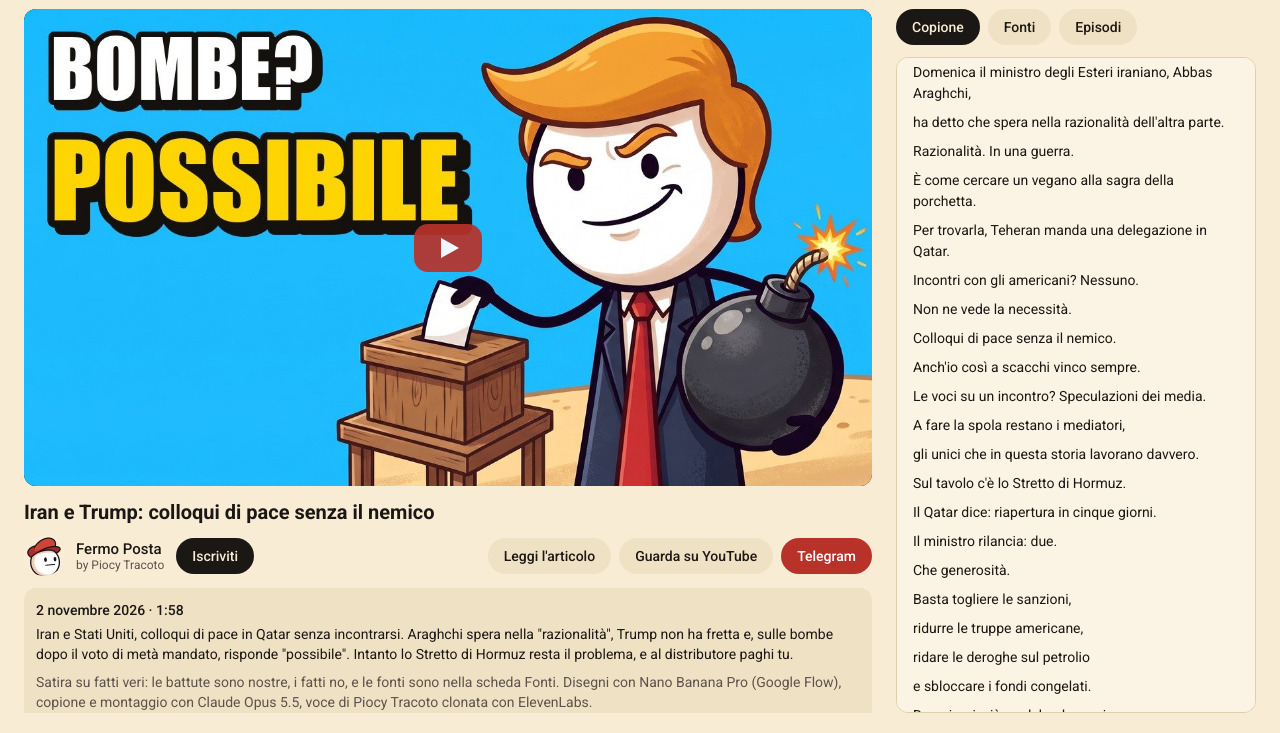
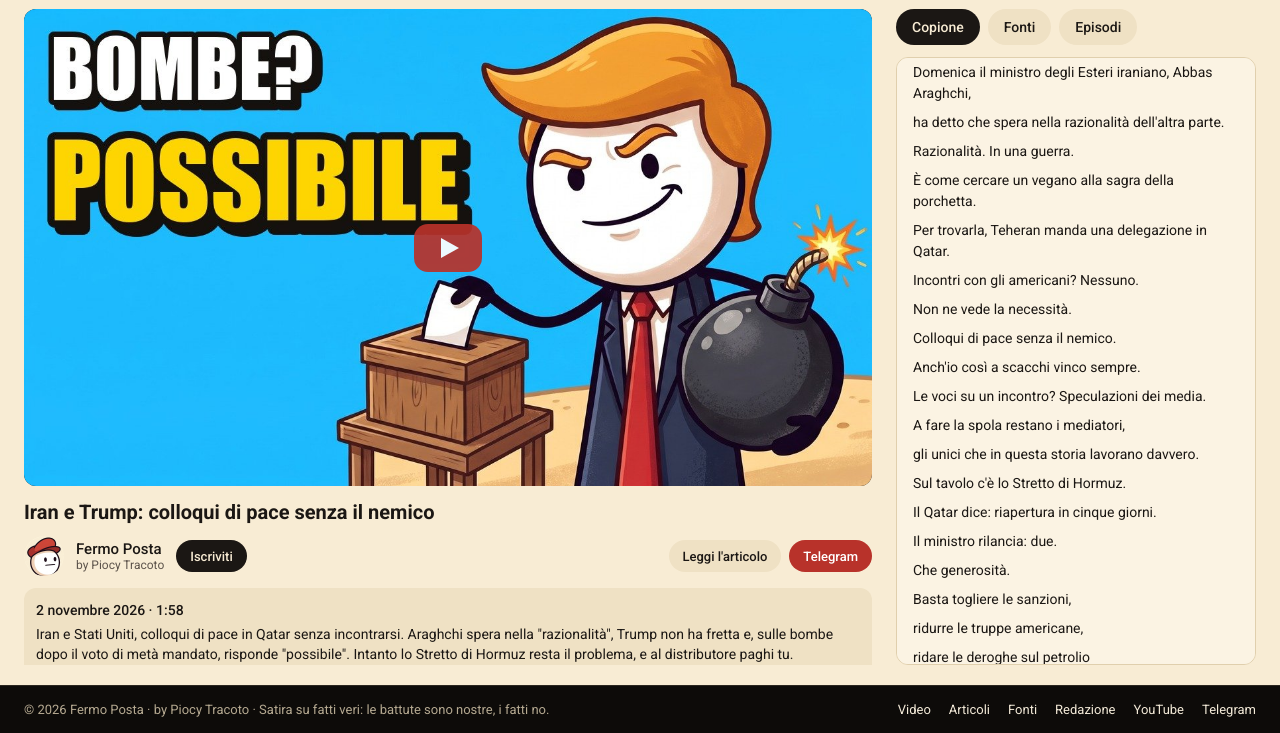
Before and after one commit to fracabu/fermoposta, a plain HTML site: page iran-e-trump-colloqui-di-pace-senza-il-nemico.html in a window 1280 px wide. Shown: the part 67-800 px from the top of the page. Drawn offline with Linux system fonts and the light colour scheme.

Commit message:
Footer con sezioni e canali; riga del canale più compatta
Co-Authored-By: Claude Opus 5.5 <noreply@anthropic.com>

```diff
--- a/iran-e-trump-colloqui-di-pace-senza-il-nemico.html
+++ b/iran-e-trump-colloqui-di-pace-senza-il-nemico.html
@@ -33,7 +33,6 @@
         <a class="pillola piena" href="https://www.youtube.com/@FermoPosta?sub_confirmation=1" rel="noopener">Iscriviti</a>
         <span class="destra">
           <a class="pillola" href="iran-e-trump-colloqui-di-pace-senza-il-nemico-articolo.html">Leggi l'articolo</a>
-          <a class="pillola" href="https://youtu.be/FnhVsHf-Eoc" rel="noopener">Guarda su YouTube</a>
           <a class="pillola rossa" href="https://t.me/FermoPostaTV" rel="noopener">Telegram</a>
         </span>
       </div>
@@ -65,6 +64,13 @@
   </aside>
 </div>
 </main>
+<footer class="piede">
+  <p>© 2026 Fermo Posta · by Piocy Tracoto · <span class="nota-piede">Satira su fatti veri: le battute sono nostre, i fatti no.</span></p>
+  <nav>
+    <a href="index.html#video">Video</a><a href="index.html#articoli">Articoli</a><a href="index.html#fonti">Fonti</a><a href="index.html#redazione">Redazione</a>
+    <a href="https://www.youtube.com/@FermoPosta" rel="noopener">YouTube</a><a href="https://t.me/FermoPostaTV" rel="noopener">Telegram</a>
+  </nav>
+</footer>
 <script>
 function avvia(v) {
   v.innerHTML = '<iframe src="https://www.youtube-nocookie.com/embed/' + v.dataset.id +
--- a/stile.css
+++ b/stile.css
@@ -13,6 +13,7 @@
   --su-timbro: #fff;
   --riga: #e0cfad;
   --barra: 56px;
+  --piede: 48px;
   --serif: "Source Serif 4", Georgia, serif;
 }
 * { box-sizing: border-box; }
@@ -52,7 +53,7 @@ img { display: block; }
 
 /* ---------- home: pagina del canale ---------- */
 /* sopra la fascia crema col banner, sotto il nero (scelta dell'utente del 4/11/2026) */
-.canale { min-height: calc(100dvh - var(--barra)); display: flex; flex-direction: column; background: #14110e; }
+.canale { min-height: calc(100dvh - var(--barra) - var(--piede)); display: flex; flex-direction: column; background: #14110e; }
 .fascia { background: #f8ecd4; padding: 8px 24px; }
 .banner { display: block; margin: 0 auto; width: auto; max-width: 100%; height: clamp(90px, 15vw, 230px); object-fit: contain;
   /* bordi sfumati: la grana della carta non fa riquadro sulla fascia a tinta unita */
@@ -91,9 +92,9 @@ img { display: block; }
 .guarda {
   /* larghezza del video: tutta quella che resta lasciando 360px alla colonna di destra, ma non più
      di quanto permette l'altezza (140px restano per titolo e riga del canale); il resto va a destra */
-  --largo: min(calc(100vw - 48px - 24px - 360px), calc((100dvh - var(--barra) - 40px - 140px) * 16 / 9));
+  --largo: min(calc(100vw - 48px - 24px - 360px), calc((100dvh - var(--barra) - var(--piede) - 40px - 150px) * 16 / 9));
   display: grid; grid-template-columns: var(--largo) minmax(340px, 1fr); gap: 24px;
-  padding: 20px 24px; height: calc(100dvh - var(--barra));
+  padding: 20px 24px; height: calc(100dvh - var(--barra) - var(--piede));
 }
 .principale { min-height: 0; overflow-y: auto; scrollbar-width: thin; }
 .video {
@@ -148,6 +149,17 @@ img { display: block; }
 .altro .dettagli { font-size: 12px; line-height: 18px; }
 .altro.attuale { opacity: .55; pointer-events: none; }
 
+/* footer: striscia scura sottile, alta --piede, così le pagine stanno ancora in uno schermo */
+.piede {
+  min-height: var(--piede); padding: 0 24px; background: #0d0b09; color: #b5a991;
+  display: flex; align-items: center; justify-content: space-between; gap: 8px 24px; flex-wrap: wrap;
+  font-size: 13px; border-top: 1px solid #2b261f;
+}
+.piede p { margin: 0; }
+.piede nav { display: flex; gap: 18px; flex-wrap: wrap; }
+.piede a { color: #f3ead8; }
+.piede a:hover { color: #ec5b50; }
+
 /* ---------- home: linguette e sezioni ---------- */
 .schede-canale button {
   border: 0; background: none; cursor: pointer; color: var(--grigio);
@@ -200,7 +212,7 @@ img { display: block; }
 
 /* schermo basso (finestra del portatile): la home si compatta per mostrare i video senza scroll */
 @media (max-height: 760px) and (min-width: 1001px) {
-  .banner { height: min(15vw, 28vh); }
+  .banner { height: min(15vw, 19vh); }
   .schede-canale { margin: 4px 0 14px; }
   .schede-canale span { padding: 6px 2px; }
   .griglia { grid-template-columns: repeat(auto-fill, minmax(220px, 1fr)); gap: 24px 16px; }
@@ -228,3 +240,4 @@ img { display: block; }
   .riga-articolo img { width: 100%; }
   .testo p { font-size: 18px; }
 }
+.riga-canale .pillola { height: 32px; padding: 0 14px; font-size: 13px; }
```
Also changed, not shown: come-una-guerra-e-arrivata-al-tuo-distributore-articolo.html (+7 -0 lines), come-una-guerra-e-arrivata-al-tuo-distributore.html (+7 -1 lines), index.html (+7 -0 lines), iran-e-trump-colloqui-di-pace-senza-il-nemico-articolo.html (+7 -0 lines).
